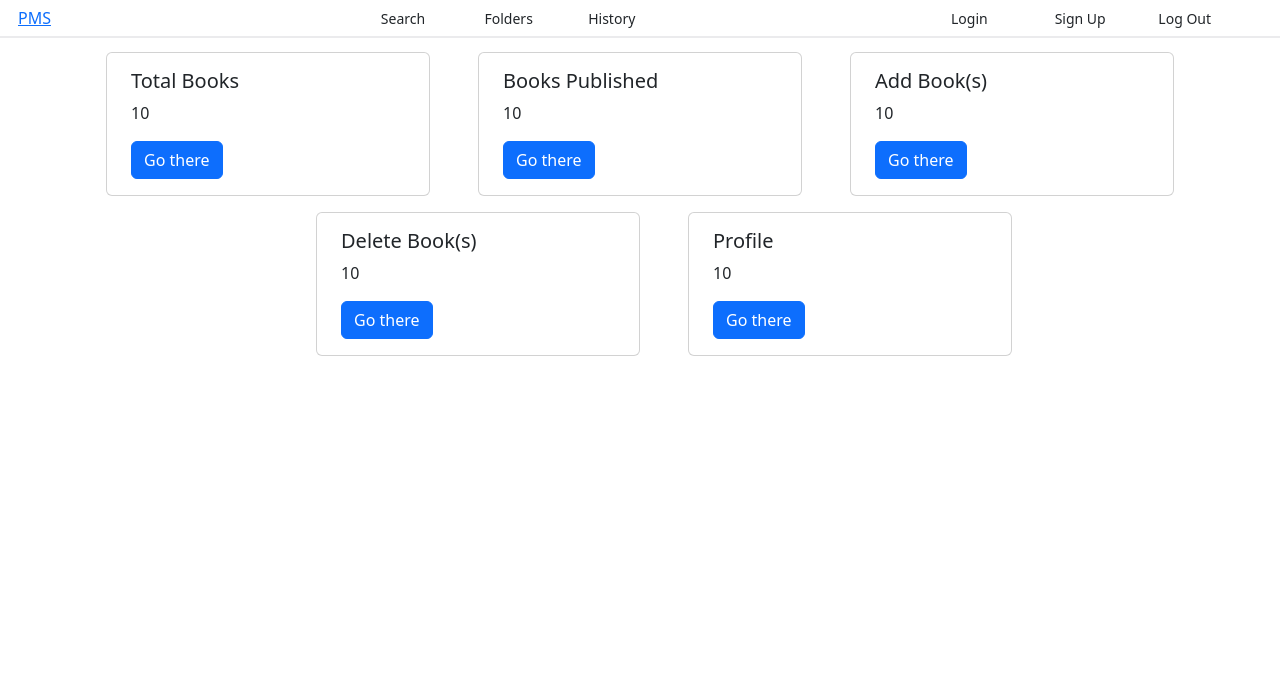
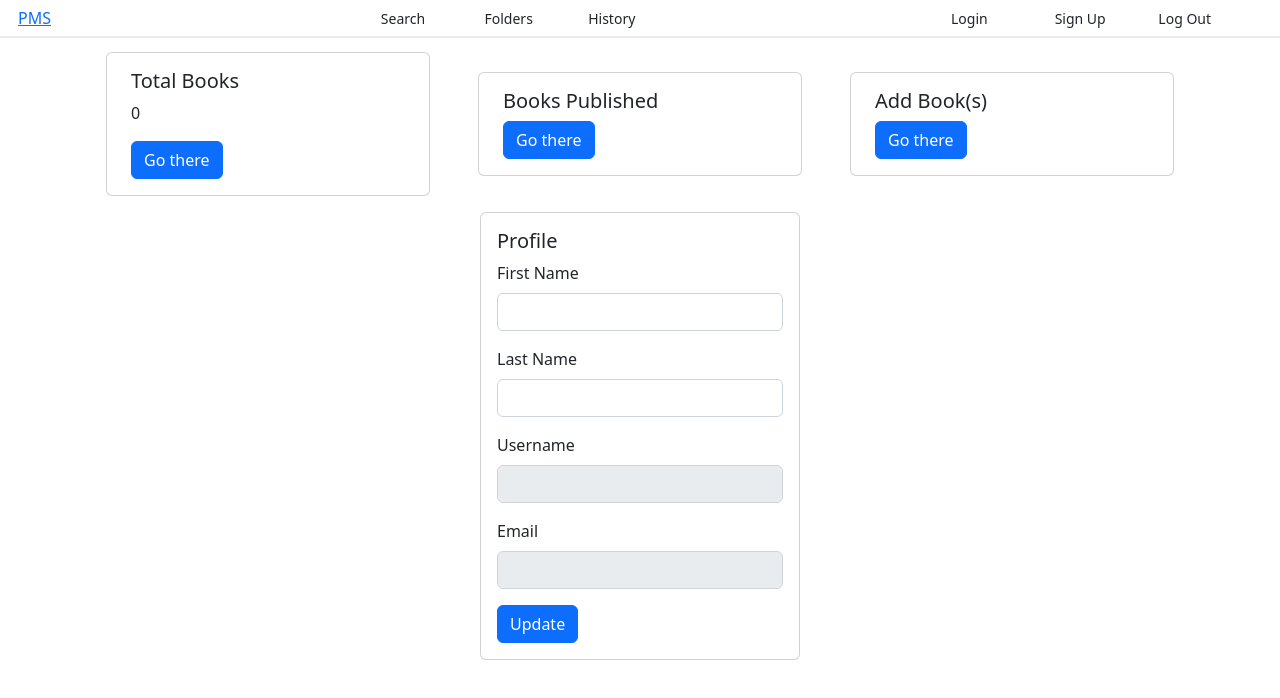
Before and after one commit to JitumoniDas2002/PMS, a React (Create React App) app: page /dashboard in a window 1280 px wide. Shown: the top 698 px of the page. Built offline with nearby package versions, Linux system fonts and the light colour scheme; no server answers.

Commit message:
feat: added new things

```diff
--- a/src/pages/add_publications.js
+++ b/src/pages/add_publications.js
@@ -20,6 +20,15 @@
 
     }
 
+    const handleFileUpload = (event) => {
+        event.preventDefault();
+        console.log("File Upload")
+
+        const file = event.target.files[0];
+        console.log(file);
+        setFile(file);
+    }
+
     const publication = {
         user_id: user_id,
         title: title,
@@ -29,6 +38,8 @@
         description: description,
         published_date: new Date()
     }
+
+    console.log(publication);
 
     const handleSubmit = (event) => {
         event.preventDefault();
@@ -99,10 +110,7 @@
                         </div>
                         <div className="form-floating col-12">
                             <input type="file" className="form-control" placeholder="JD"
-                                value={file}
-                                onChange={(event) => {
-                                    setFile(event.target.value)
-                                }}
+                                onChange={handleFileUpload}
                             />
                             <label>Upload File</label>
                         </div>
--- a/src/pages/dashboard.js
+++ b/src/pages/dashboard.js
@@ -1,13 +1,66 @@
-import React from 'react';
+import React, { useEffect, useState } from 'react';
+import axios from 'axios';
 
 export default function Dashboard() {
+
+    useEffect(() => {
+        const getTotalPublications = () => {
+            axios.get(`http://localhost:8000/get-total-publications`)
+                .then((response) => {
+                    console.log(response.data);
+                    setPublicationLength(response.data);
+                })
+                .catch((err) => {
+                    console.log(err);
+                })
+        }
+        getTotalPublications();
+
+        const user_id = localStorage.getItem('user_id');
+        const getUser = () => {
+            axios.get(`http://localhost:8000/get-user/${user_id}`)
+                .then((response) => {
+                    console.log(response.data);
+                    setUser(response.data);
+                    setFirstName(response.data.first_name);
+                    setLastName(response.data.last_name);
+                })
+                .catch((err) => {
+                    console.log(err);
+                })
+        }
+        getUser();
+    }, [])
+
+    const [publicationLength, setPublicationLength] = useState(0);
+    const [user, setUser] = useState({});
+    const [firstName, setFirstName] = useState('');
+    const [lastName, setLastName] = useState('');
+
+    const updateUser = () => {
+        const user_id = localStorage.getItem('user_id');
+        const data = {
+            first_name: firstName,
+            last_name: lastName
+        }
+        axios.put(`http://localhost:8000/update-user/${user_id}`, data)
+            .then((response) => {
+                console.log(response.data);
+                setUser(response.data);
+                alert('User updated successfully');
+            })
+            .catch((err) => {
+                console.log(err);
+            })
+    }
+
     return (
         <div className='row g-3 align-items-center justify-content-center'>
             <div className="card col-3 mx-5">
                 <div className="card-body">
                     <i></i>
                     <h5 className="card-title">Total Books</h5>
-                    <p className="card-text">10</p>
+                    <p className="card-text">{publicationLength}</p>
                     <a href="#" className="btn btn-primary">Go there</a>
                 </div>
             </div>
@@ -15,7 +68,6 @@
                 <div className="card-body">
                     <i></i>
                     <h5 className="card-title">Books Published</h5>
-                    <p className="card-text">10</p>
                     <a href="/list-publications" className="btn btn-primary">Go there</a>
                 </div>
             </div>
@@ -23,24 +75,49 @@
                 <div className="card-body">
                     <i></i>
                     <h5 className="card-title">Add Book(s)</h5>
-                    <p className="card-text">10</p>
                     <a href="/add-publications" className="btn btn-primary">Go there</a>
                 </div>
             </div>
-            <div className="card col-3 mx-5">
-                <div className="card-body">
-                    <i></i>
-                    <h5 className="card-title">Delete Book(s)</h5>
-                    <p className="card-text">10</p>
-                    <a href="#" className="btn btn-primary">Go there</a>
-                </div>
-            </div>
-            <div className="card col-3">
-                <div className="card-body">
-                    <i></i>
-                    <h5 className="card-title">Profile</h5>
-                    <p className="card-text">10</p>
-                    <a href="#" className="btn btn-primary">Go there</a>
+            {/* make a profile card containg 4 inputs - first name, last name, username, email */}
+            <div className='d-flex justify-content-center'>
+                <div className="card col-3">
+                    <div className="card-body">
+                        <i></i>
+                        <h5 className="card-title">Profile</h5>
+                        <div>
+                            <div className="mb-3">
+                                <label for="exampleInputEmail1" className="form-label">First Name</label>
+                                <input type="text" className="form-control" aria-describedby="emailHelp"
+                                    value={firstName}
+                                    onChange={(e) => {
+                                        setFirstName(e.target.value);
+                                    }}
+                                />
+                            </div>
+                            <div className="mb-3">
+                                <label for="exampleInputEmail1" className="form-label">Last Name</label>
+                                <input type="text" className="form-control"  aria-describedby="emailHelp"
+                                    value={lastName}
+                                    onChange={(e) => {
+                                        setLastName(e.target.value);
+                                    }}
+                                />
+                            </div>
+                            <div className="mb-3">
+                                <label for="exampleInputEmail1" className="form-label">Username</label>
+                                <input type="text" className="form-control"  aria-describedby="emailHelp" disabled
+                                    value={user.username}
+                                />
+                            </div>
+                            <div className="mb-3">
+                                <label for="exampleInputEmail1" className="form-label">Email</label>
+                                <input type="email" className="form-control" aria-describedby="emailHelp" disabled
+                                    value={user.email}
+                                />
+                            </div>
+                            <button  className="btn btn-primary" onClick={updateUser}>Update</button>
+                        </div>
+                    </div>
                 </div>
             </div>
         </div>
```
